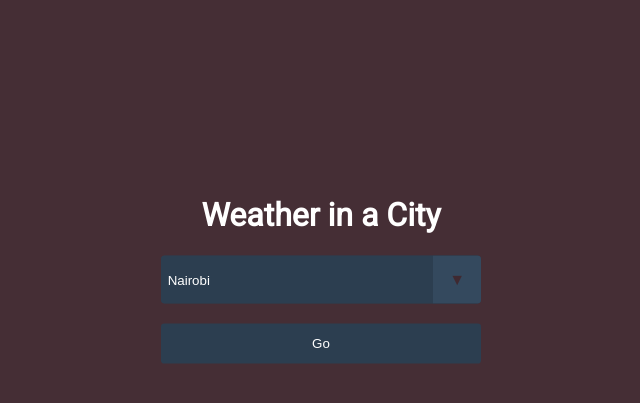
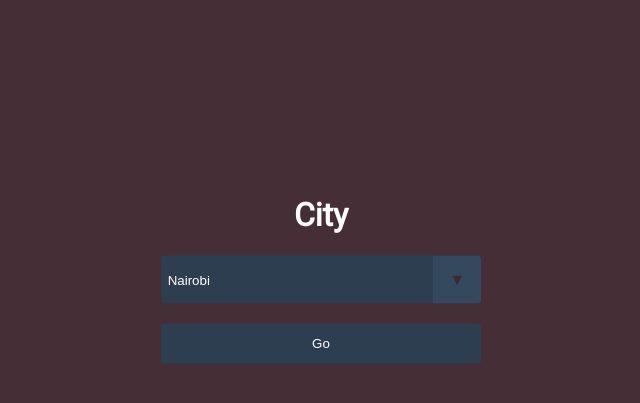
Before and after one commit to GraceMurigi/weather-update-app, a Flask app: page / in a window 1280 px wide. Shown: the part 131-534 px from the top of the page, without its empty margins (319-959 px from the left). Run offline with Flask 2, Linux system fonts and the light colour scheme.

Commit message:
replaced index.html

```diff
--- a/main.py
+++ b/main.py
@@ -1,15 +1,18 @@
 from pprint import pprint as pp
 from flask import Flask, flash, redirect, render_template, request, url_for
 from weather import query_api
+
 app = Flask(__name__)
+
 @app.route('/')
 def index():
     return render_template(
-        'weather.html',
+        'index.html',
         data=[{'name':'Nairobi'}, {'name':'Mombasa'}, {'name':'Kisumu'},
         {'name':'Dar es Salaam'}, {'name':'Dodoma'}, {'name':'Kampala'},
         {'name':'Mbarara'}, {'name':'Addis Ababa'}, {'name':'Khartoum'},
         {'name':'Kigali'}])
+
 @app.route("/result" , methods=['GET', 'POST'])
 def result():
     data = []
--- /dev/null
+++ b/templates/index.html
@@ -0,0 +1,14 @@
+<!doctype html>
+<link rel="stylesheet" type="text/css" href="{{ url_for('static', filename='style.css') }}">
+<div class="center-on-page">
+<h1>City</h1>
+<form class="form-inline" method="POST" action="{{ url_for('result') }}">
+   <div class="select">
+    <select name="comp_select" class="selectpicker form-control">
+    {% for o in data %}
+     <option value="{{ o.name }}">{{ o.name }}</option>
+    {% endfor %}
+    </select>
+   </div>
+    <button type="submit" class="btn">Go</button>
+</form>
--- a/templates/result.html
+++ b/templates/result.html
@@ -1,7 +1,9 @@
 <!doctype html>
 <link rel="stylesheet" type="text/css" href="{{ url_for('static', filename='style.css') }}">
 <div class="center-on-page">
+
 {% for d in data %}
+
  {% set my_string = "static/img/" + d['weather'][0]['icon']+ ".svg" %}
     <h1>
   <img src="{{ my_string }}" class="svg" fill="white" height="100" vertical-align="middle" width="100">
@@ -9,4 +11,6 @@
  <h1>Weather</h1>
  <h1>{{ d['name'] }}, {{ d['sys']['country'] }}</h1>
     <h1>{{ d['main']['temp']|round|int}} °C</h1>
+    <h2>{{d['weather']['0']['description']}}</h2>
+
 {% endfor %}
--- a/templates/weather.html
+++ /dev/null
@@ -1,14 +0,0 @@
-<!doctype html>
-<link rel="stylesheet" type="text/css" href="{{ url_for('static', filename='style.css') }}">
-<div class="center-on-page">
-<h1>Weather in a City</h1>
-<form class="form-inline" method="POST" action="{{ url_for('result') }}">
-   <div class="select">
-    <select name="comp_select" class="selectpicker form-control">
-    {% for o in data %}
-     <option value="{{ o.name }}">{{ o.name }}</option>
-    {% endfor %}
-    </select>
-   </div>
-    <button type="submit" class="btn">Go</button>
-</form>
```
